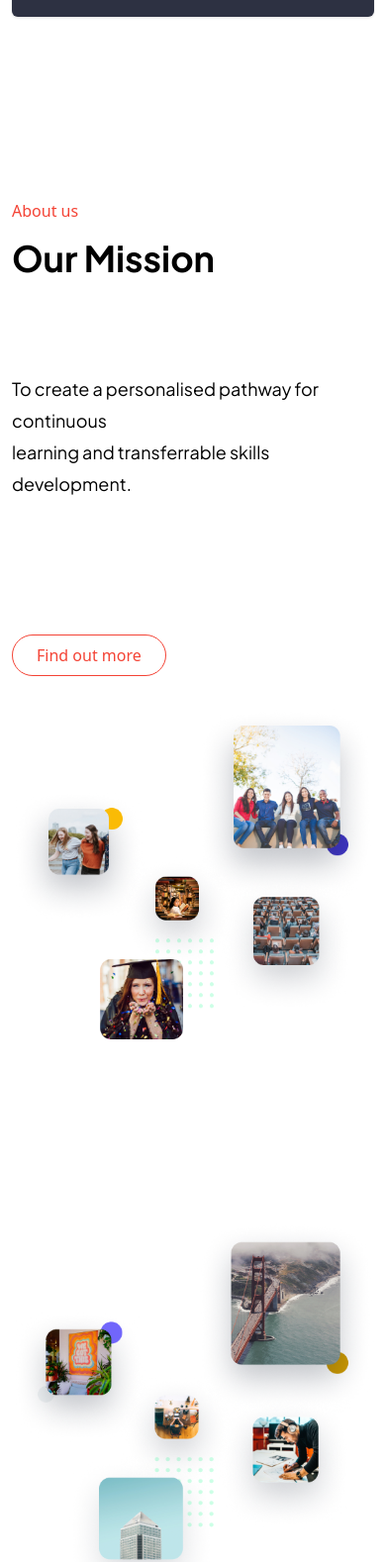
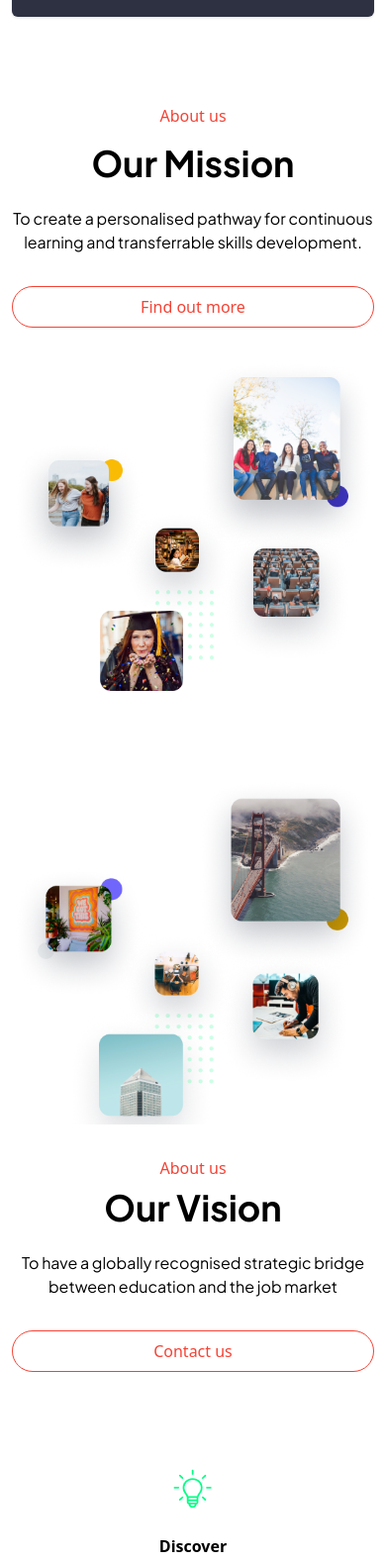
Before and after one commit to sohagmiah4291/tailwindCssSecondeProject, a website built with Vite: page index.html in a window 390 px wide. Shown: the part 1708-3286 px from the top of the page at 99% size. Built offline with nearby package versions, Linux system fonts and the light colour scheme.

Commit message:
copyright section

```diff
--- a/index.html
+++ b/index.html
@@ -118,17 +118,17 @@
     <!-- empowe section start -->
 
     <!-- mission section start  -->
-    <section class="container mx-auto mt-40 p-3">
-      <div class="grid lg:grid-cols-2 md:grid-cols-1 sm:grid-cols-1 gap-8">
-        <div class="flex items-baseline flex-col">
+    <section class="container mx-auto mt-16 md:mt-40 p-3">
+      <div class="grid lg:grid-cols-2 md:grid-cols-1 sm:grid-cols-1 gap-8 text-center">
+        <div class="flex md:items-baseline flex-col">
           <p class="text-[#F44335] mb-4">About us</p>
           <h4 class="text-4xl mt-4.5 font-bold jakarta">Our Mission</h4>
-          <p class="py-10 mt-14 text-lg leading-8 font-normal jakarta">
+          <p class="md:py-10 mt-6 md:mt-14 md:text-lg md:leading-8 font-normal jakarta md:text-left">
             To create a personalised pathway for continuous <br />
             learning and transferrable skills development.
           </p>
           <button
-            class="border-[1px] border-[#F44335] text-[#F44335] px-6 py-2 mt-24 rounded-full"
+            class="border-[1px] border-[#F44335] text-[#F44335] px-6 py-2 mt-8 md:mt-24 rounded-full"
           >
             Find out more
           </button>
@@ -142,7 +142,7 @@
     <!-- mission section end -->
 
     <!-- vision section start  -->
-    <section class="container mx-auto mt-40 p-3">
+    <section class="container mx-auto mt-16 md:mt-40 p-3">
         <div class="grid lg:grid-cols-2 md:grid-cols-1 sm:grid-cols-1 gap-8 text-center">
             <div class="">
                 <img class="" src="pictures/creatives.png" alt="" />
@@ -151,7 +151,7 @@
           <div class="flex md:items-baseline flex-col">
             <p class="text-[#F44335] mb-2 md:mb-4">About us</p>
             <h4 class="text-4xl md:mt-4.5 font-bold jakarta">Our Vision</h4>
-            <p class="md:py-10 mt-6 md:mt-14 md:text-lg md:leading-8 font-normal jakarta">
+            <p class="md:py-10 mt-6 md:mt-14 md:text-lg md:leading-8 font-normal jakarta md:text-left">
                 To have a globally recognised strategic bridge <br> between education and the job market
             </p>
             <button
@@ -218,7 +218,7 @@
     <!-- team section end -->
 
     <!-- footer section start  -->
-    <section class="container mx-auto grid md:grid-cols-12 md:py-8 dark:text-white md:text-left text-center space-y-8 p-3">
+    <section class="container mx-auto grid md:grid-cols-12 md:py-8 dark:text-white md:text-left text-center space-y-8 border-b-[1px] p-3">
         <div class="md:col-span-4 col-span-12 space-y-3 ">
             <img class="w-1/2 md:w-24 mx-auto md:mx-0" src="pictures/logo.png" alt="">
             <p class="text-[#20484F] text-sm dark:text-white">Level39</p>
@@ -257,5 +257,12 @@
         </div>
     </section>
     <!-- footer section end  -->
+
+
+     <!-- copyright section start  -->
+    <section class="container mx-auto text-center  p-3">
+        <p class="text-[#20484F text-sm]">Copyright 2022 Creatives For You LTD</p>
+    </section>
+    <!-- copyright section start  -->
   </body>
 </html>
```
